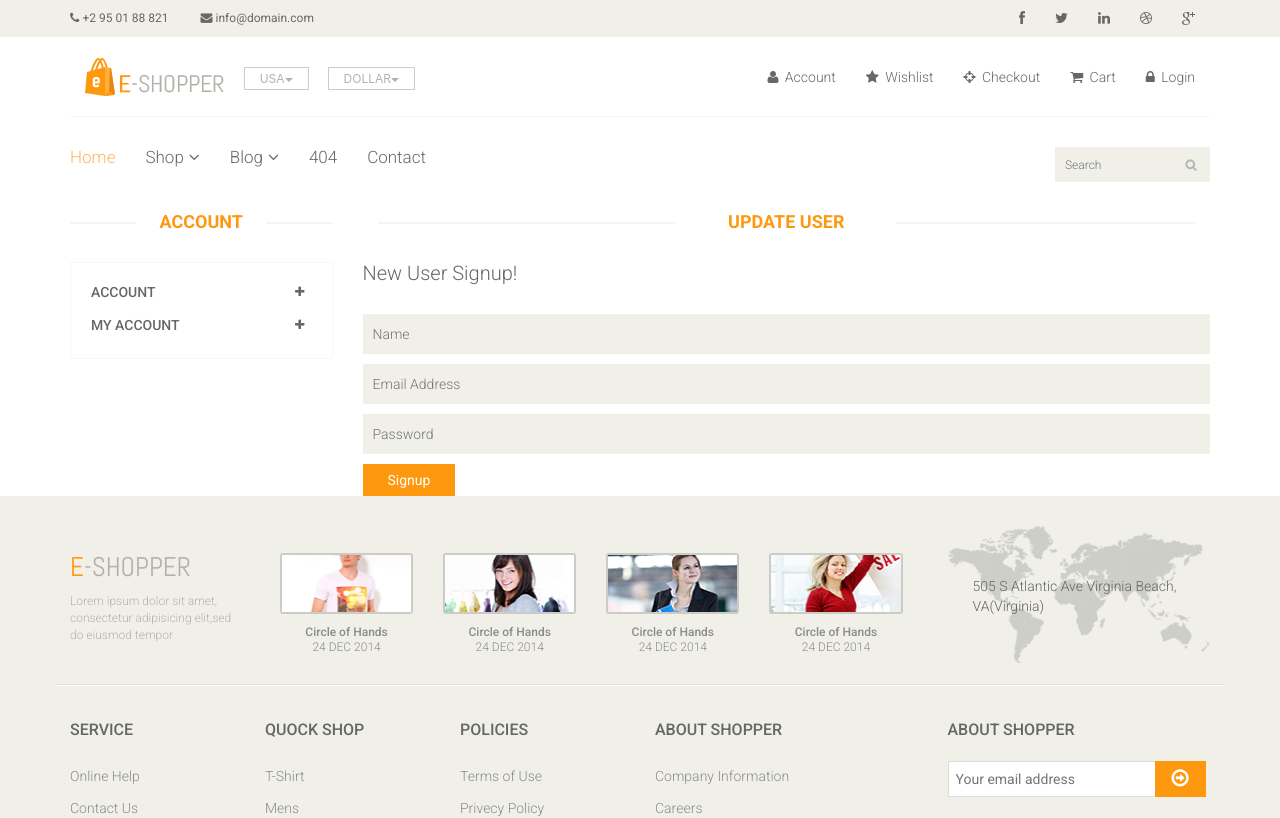
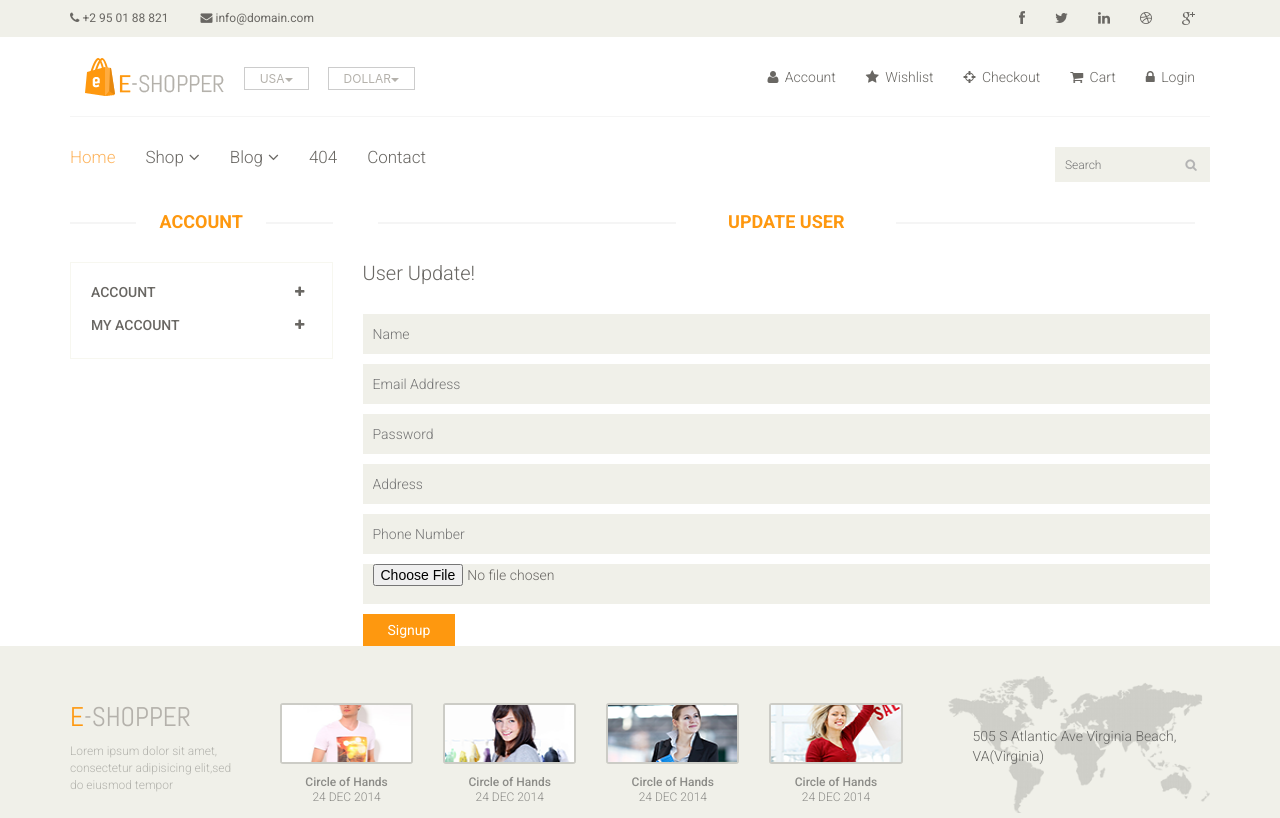
Before and after one commit to T1enphan/new-eco, a React (Create React App) app: page /account/update in a window 1280 px wide. Shown: the top 818 px of the page. Built offline with nearby package versions, Linux system fonts and the light colour scheme.

Commit message:
getData User

```diff
--- a/src/UserAccount/UpdateAccount.js
+++ b/src/UserAccount/UpdateAccount.js
@@ -1,18 +1,144 @@
 import axios from "axios";
+import { useNavigate } from "react-router-dom";
 import { useState, useEffect } from "react";
 function UpdateAccount() {
+  const [isLogin, setIsLogin] = useState(false);
+  const [avatar, setAvatar] = useState("");
+  const [errors, SetErrors] = useState({});
+  const [files, setFiles] = useState(null);
+  const navigate = useNavigate();
+  const [user, setUser] = useState({
+    name: "",
+    email: "",
+    password: "",
+    phone: "",
+    address: "",
+  });
+
+  useEffect(() => {
+    let userData = localStorage.getItem("checkLogin");
+    if (userData) {
+      // const parsedLogin = JSON.parse(storedLogin);
+      setIsLogin(true);
+      userData = JSON.parse(userData);
+      console.log(userData);
+      userData = userData.Auth;
+      setUser({
+        name: userData.name,
+        email: userData.email,
+        address: userData.address,
+        phone: userData.phone,
+      });
+      // gán dữ liệu từ localStorage vào setUser(input)
+    }
+  }, []);
+
+  const checkLoginUser = () => {
+    if (isLogin) {
+      console.log("oke đã login");
+      return true;
+    } else {
+      console.log("Chưa login");
+      navigate("/login");
+      return false;
+    }
+  };
+
+  function handleChange(e) {
+    const { name, value } = e.target;
+    setUser((state) => ({ ...state, [name]: value }));
+  }
+
+  const handleSubmit = (e) => {
+    checkLoginUser();
+    e.preventDefault();
+    let errorSubmit = {};
+    let flag = true;
+    if (user.name === "") {
+      errorSubmit.name = "vui long nhap name";
+      flag = false;
+    }
+
+    if (user.email === "") {
+      errorSubmit.email = "vui long nhap email";
+      flag = false;
+    }
+
+    if (user.password === "") {
+      errorSubmit.password = "vui long nhap password";
+      flag = false;
+    }
+    if (user.phone === "") {
+      errorSubmit.phone = "vui long nhap phone";
+      flag = false;
+    }
+
+    if (user.address === "") {
+      errorSubmit.address = "vui long nhap dia chi";
+      flag = false;
+    }
+
+    if (!flag) {
+      SetErrors(errorSubmit);
+    } else {
+      SetErrors({});
+    }
+  };
+
+  function renderError() {
+    if (Object.keys(errors).length > 0) {
+      return Object.keys(errors).map((key, index) => {
+        return <li key={index}>{errors[key]}</li>;
+      });
+    }
+  }
+
   return (
     <>
-      <div class="col-sm-9">
-        <div class="blog-post-area">
-          <h2 class="title text-center">Update user</h2>
-          <div class="signup-form">
-            <h2>New User Signup!</h2>
-            <form action="#">
-              <input type="text" placeholder="Name" />
-              <input type="email" placeholder="Email Address" />
-              <input type="password" placeholder="Password" />
-              <button type="submit" class="btn btn-default">
+      {renderError()}
+      <div className="col-sm-9">
+        <div className="blog-post-area">
+          <h2 className="title text-center">Update user</h2>
+          <div className="signup-form">
+            <h2>User Update!</h2>
+            <form onSubmit={handleSubmit}>
+              <input
+                name="name"
+                value={user.name}
+                type="text"
+                placeholder="Name"
+                onChange={handleChange}
+              />
+              <input
+                name="email"
+                value={user.email}
+                type="email"
+                placeholder="Email Address"
+                onChange={handleChange}
+              />
+              <input
+                name="password"
+                value={user.password}
+                type="password"
+                placeholder="Password"
+                onChange={handleChange}
+              />
+              <input
+                name="address"
+                value={user.address}
+                type="text"
+                placeholder="Address"
+                onChange={handleChange}
+              />
+              <input
+                name="phone"
+                value={user.phone}
+                type="number"
+                placeholder="Phone Number"
+                onChange={handleChange}
+              />
+              <input type="file" placeholder="Avatar" onChange={handleChange} />
+              <button type="submit" className="btn btn-default">
                 Signup
               </button>
             </form>
```
